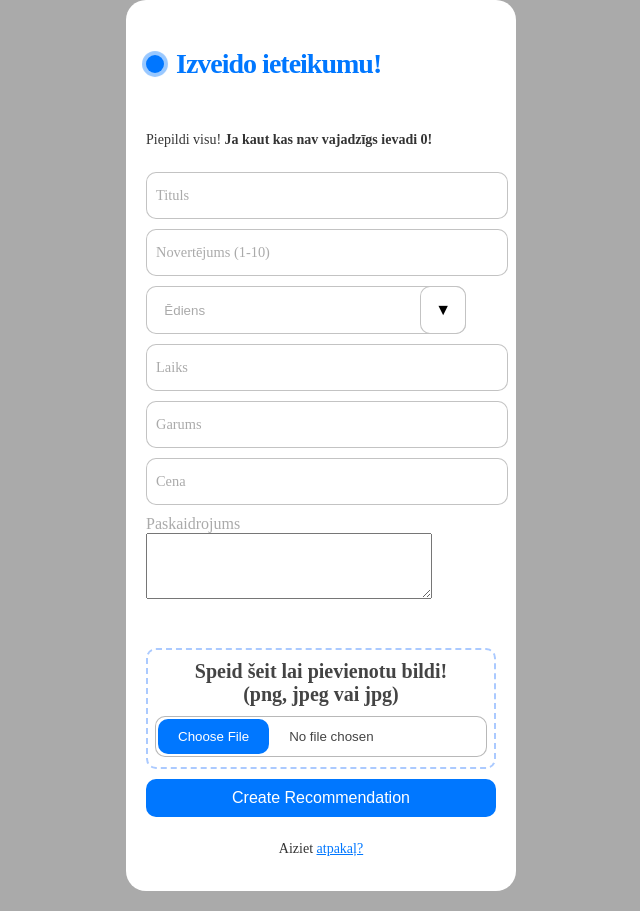
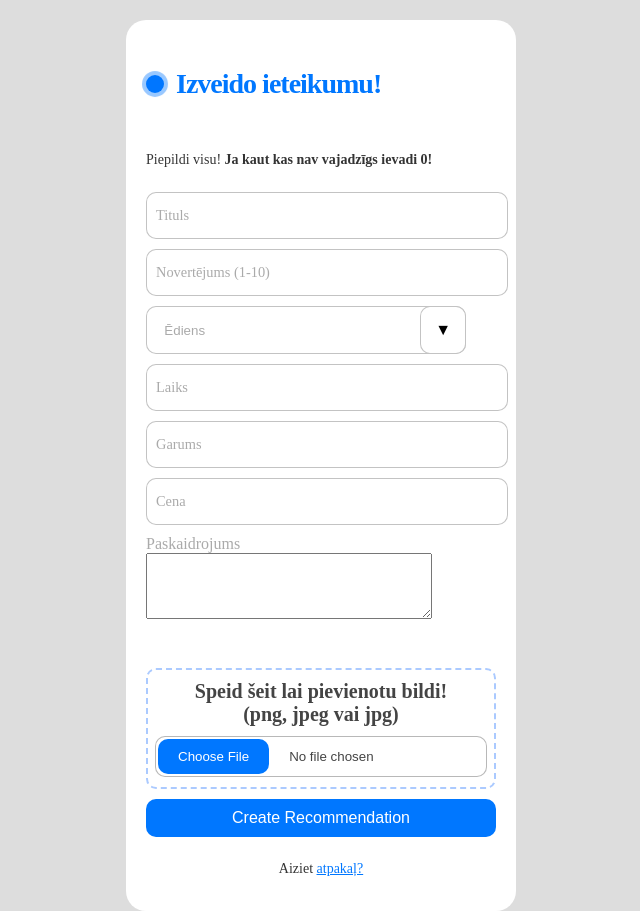
Before and after one commit to kogribi/Ieteikumi, a PHP site: page /ieteikumi/php/create.php in a window 1280 px wide. Shown: the whole page, without its empty margins (319-959 px from the left). Run offline with PHP 8.4, Linux system fonts and the light colour scheme; a user stored in the database is signed in.

Commit message:
small theme fix

```diff
--- a/css/create.css
+++ b/css/create.css
@@ -34,7 +34,7 @@
   }
 body {
     place-items: center;
-    background-color: var(--gray);
+    background-color: var(--gray-light);
     height: 100vh;
     margin: 0;
 }
@@ -46,6 +46,7 @@ body {
     max-width: 350px;
     background-color: var(--white);
     padding: 20px;
+    margin: 20px;
     border-radius: 20px;
     position: relative;
   }
--- a/css/forms.css
+++ b/css/forms.css
@@ -34,7 +34,7 @@
 }
 
 body{
-    background-color: var(--gray-light);
+    background-color: var(--dark-bg);
     font-family: 'Inter', 'Poppins', sans-serif;
     justify-content: center;
     align-items: center;
@@ -157,6 +157,7 @@ body{
   color: var(--white);
   font-size: 16px;
   transform: .3s ease;
+  cursor: pointer;
 }
 
 .submit:hover {
```
